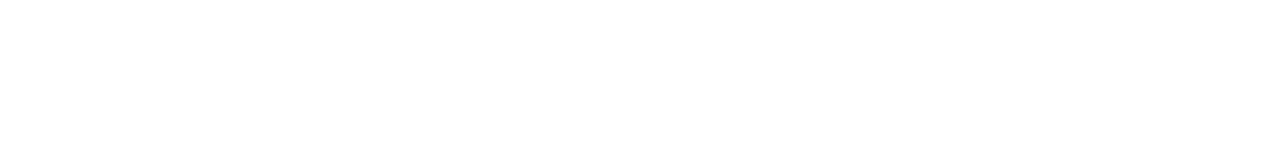
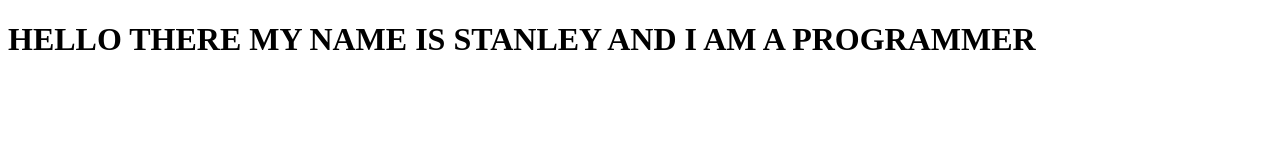
Before and after one commit to Diana-nyamai/stan-portfolio, a plain HTML site: page index.html in a window 1280 px wide. Drawn offline with Linux system fonts and the light colour scheme.

Commit message:
second commit

```diff
--- a/index.html
+++ b/index.html
@@ -7,6 +7,6 @@
     <title>Stanley's Portfolio</title>
 </head>
 <body>
-
+    <h1>HELLO THERE MY NAME IS STANLEY AND I AM A PROGRAMMER</h1>
 </body>
 </html>
```
